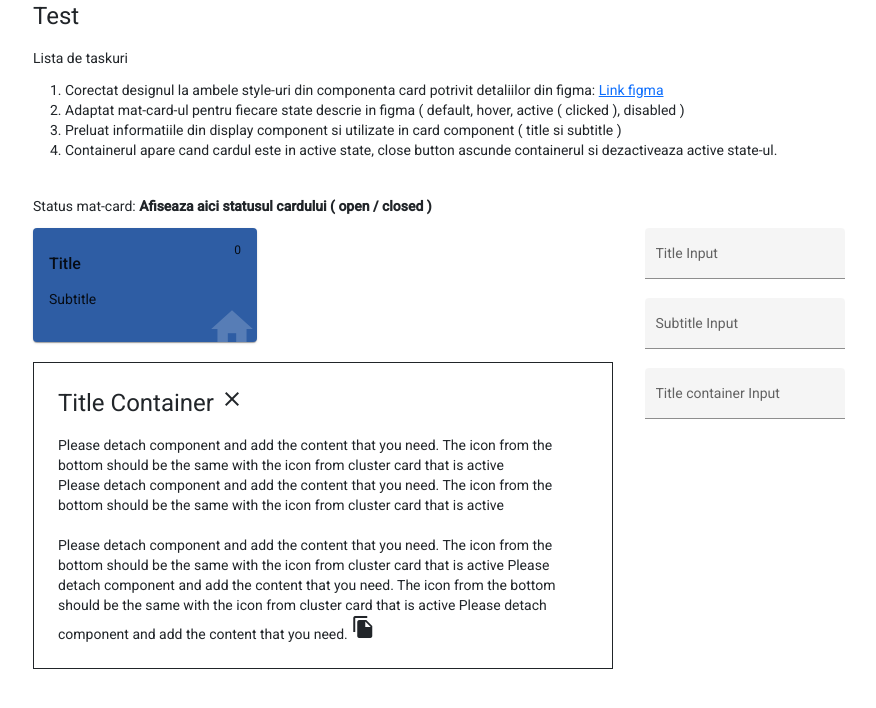
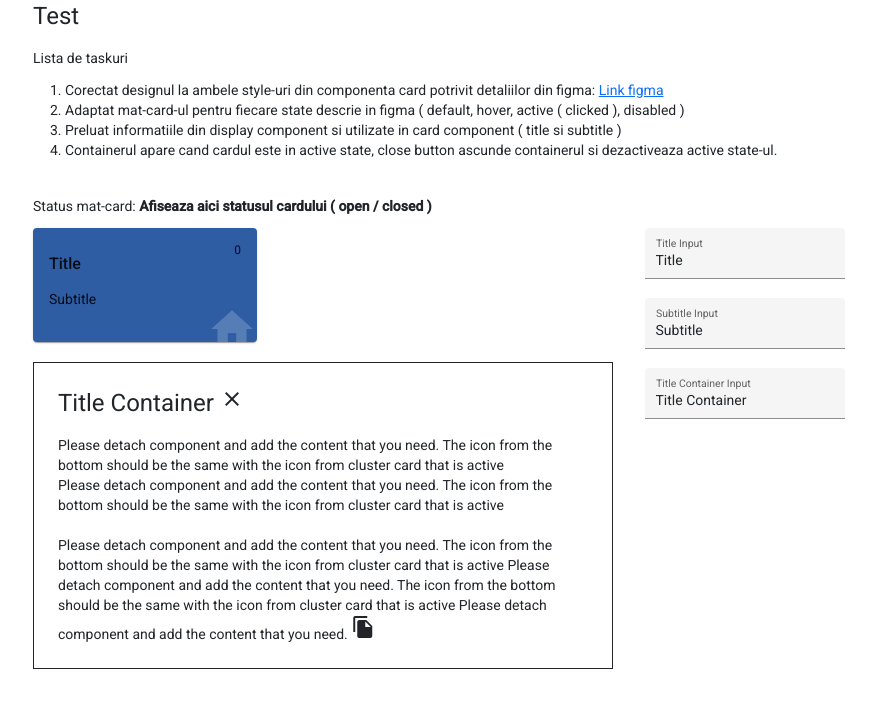
Before and after one commit to AdrianLuchian/D-H, an Angular app: page / in a window 1280 px wide. Shown: the top 708 px of the page, without its empty margins (49-925 px from the left). Built offline with nearby package versions, Linux system fonts and the light colour scheme.

Commit message:
bind data for card-configuration

```diff
--- a/src/app/components/card-configuration/card-configuration.component.html
+++ b/src/app/components/card-configuration/card-configuration.component.html
@@ -1,14 +1,18 @@
+<ng-container *ngIf="cardData$ | async as cardData">
   <div class="card-configuration">
     <mat-form-field class="example-form-field" appearance="fill">
       <mat-label>Title Input</mat-label>
-    <input matInput type="text" >
+      <input matInput type="text" [value]="cardData.title" (input)="updateTitle($event)">
     </mat-form-field>
+
     <mat-form-field class="example-form-field" appearance="fill">
       <mat-label>Subtitle Input</mat-label>
-    <input matInput type="text" >
+      <input matInput type="text" [value]="cardData.subtitle" (input)="updateSubtitle($event)">
     </mat-form-field>
+
     <mat-form-field class="example-form-field" appearance="fill">
-    <mat-label>Title container Input</mat-label>
-    <input matInput type="text" >
+      <mat-label>Title Container Input</mat-label>
+      <input matInput type="text" [value]="cardData.containerTitle" (input)="updateContainerTitle($event)">
     </mat-form-field>
   </div>
+</ng-container>
--- a/src/app/components/card-configuration/card-configuration.component.ts
+++ b/src/app/components/card-configuration/card-configuration.component.ts
@@ -1,15 +1,29 @@
-import { Component, OnInit } from '@angular/core';
+import { Component } from '@angular/core';
+import { CardDataService } from 'src/app/services/card-data.service';
 
 @Component({
   selector: 'app-card-configuration',
   templateUrl: './card-configuration.component.html',
   styleUrls: ['./card-configuration.component.scss']
 })
-export class CardConfigurationComponent implements OnInit {
+export class CardConfigurationComponent {
+  cardData$ = this.cardDataService.cardData$;
 
-  constructor() { }
+  constructor(private cardDataService: CardDataService) { }
 
-  ngOnInit(): void {
+  updateTitle(event: Event) {
+    const value = (event.target as HTMLInputElement).value;
+    this.cardDataService.updateCardData({ title: value });
+  }
+
+  updateSubtitle(event: Event) {
+    const value = (event.target as HTMLInputElement).value;
+    this.cardDataService.updateCardData({ subtitle: value });
+  }
+
+  updateContainerTitle(event: Event) {
+    const value = (event.target as HTMLInputElement).value;
+    this.cardDataService.updateCardData({ containerTitle: value });
   }
 
 }
--- a/src/app/components/card-container/card-container.component.html
+++ b/src/app/components/card-container/card-container.component.html
@@ -1,6 +1,6 @@
-<div *ngIf="cardData$ | async as cardData">
+<ng-container *ngIf="cardData$ | async as cardData">
     <div class="card-container">
         <app-card [title]="cardData.title" [subtitle]="cardData.subtitle" [counter]="cardData.counter"></app-card>
         <app-card-information [title]="cardData.containerTitle"></app-card-information>
     </div>
-</div>
+</ng-container>
--- a/src/app/components/card-information/card-information.component.ts
+++ b/src/app/components/card-information/card-information.component.ts
@@ -8,6 +8,4 @@ import { ChangeDetectionStrategy, Component, Input } from '@angular/core';
 })
 export class CardInformationComponent {
   @Input() title: string = "";
-
-
 }
--- a/src/app/components/card/card.component.ts
+++ b/src/app/components/card/card.component.ts
@@ -10,5 +10,4 @@ export class CardComponent {
   @Input() title: string = '';
   @Input() subtitle: string = '';
   @Input() counter: number = 0;
-
 }
```
Lines whose indentation alone changed are shown as unchanged.
